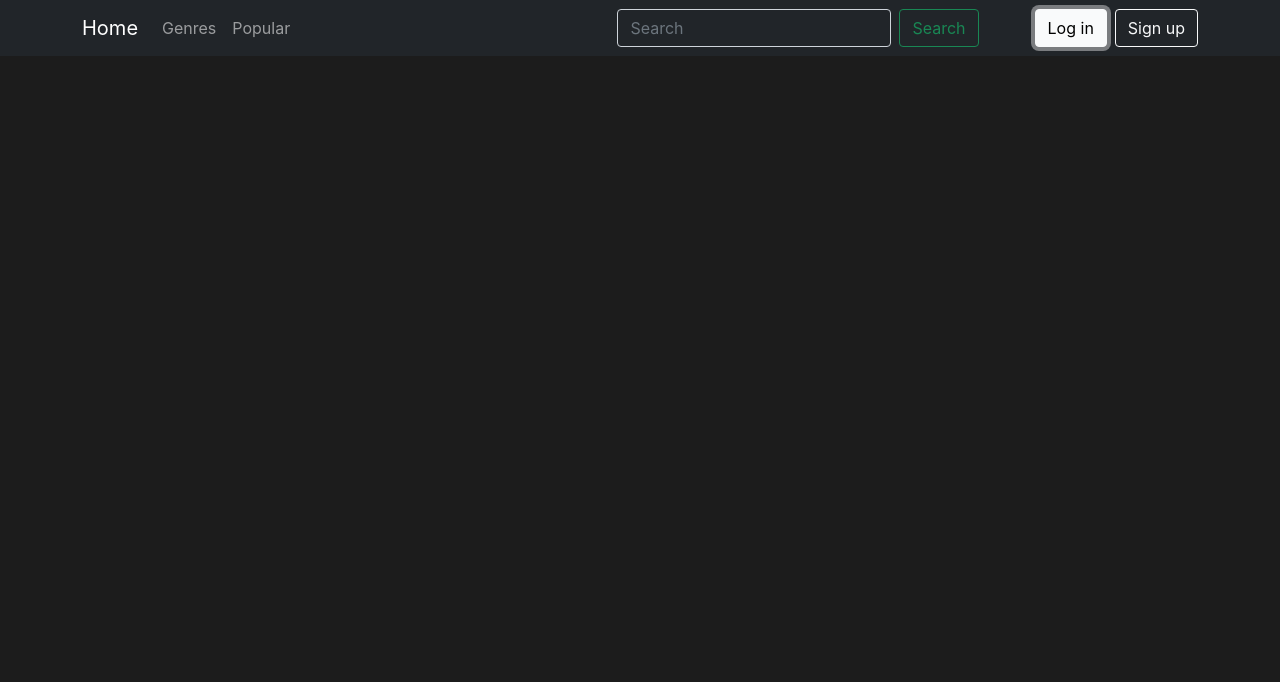
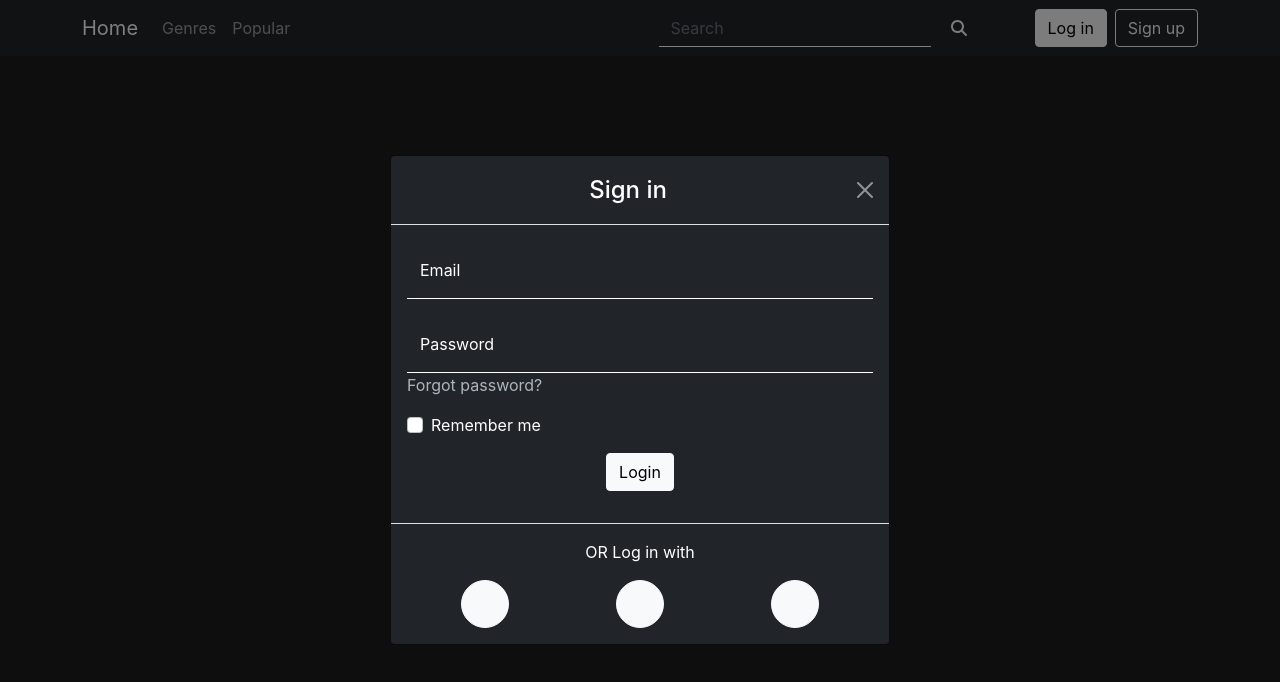
Before and after one commit to AlessandroCanossa/tec-web-project, a Next.js app in the folder frontend/: page / in a window 1280 px wide. Both pictures are taken after a click on the button "Log in". Shown: the top 682 px of the page. Built offline with nearby package versions, Linux system fonts and the light colour scheme.

Commit message:
created login modal

```diff
--- /dev/null
+++ b/frontend/components/modals/login.tsx
@@ -0,0 +1,146 @@
+import { FontAwesomeIcon } from "@fortawesome/react-fontawesome";
+import Link from "next/link";
+import {
+  Button,
+  Container,
+  FloatingLabel,
+  Form,
+  Modal,
+  Row,
+  Col,
+} from "react-bootstrap";
+import Image from "next/image";
+
+const LoginModal = ({ ...props }) => {
+  return (
+    <Modal
+      {...props}
+      backdrop="static"
+      aria-labelledby="contained-modal-title-vcenter"
+      centered
+      contentClassName="bg-dark text-white"
+    >
+      <Modal.Header closeButton closeVariant="white">
+        <Modal.Title
+          id="contained-modal-title-vcenter"
+          style={{ marginLeft: "auto" }}
+        >
+          Sign in
+        </Modal.Title>
+      </Modal.Header>
+      <Modal.Body>
+        <Form action="/">
+          <FloatingLabel label="Email" className="mb-3" controlId="formEmail">
+            <Form.Control
+              type="email"
+              placeholder="Email"
+              className="validate bg-dark text-white"
+              style={{
+                border: 0,
+                borderBottom: "1px solid",
+                borderRadius: 0,
+              }}
+            />
+          </FloatingLabel>
+          <FloatingLabel
+            label="Password"
+            className="mb-3"
+            controlId="formPassword"
+          >
+            <Form.Control
+              type="password"
+              placeholder="Password"
+              className="validate bg-dark text-white"
+              style={{ border: 0, borderBottom: "1px solid", borderRadius: 0 }}
+            />
+            <Link href="#">
+              <a style={{ color: "#adb5bd" }}>Forgot password?</a>
+            </Link>
+          </FloatingLabel>
+
+          <Form.Group className="mb-3" controlId="formBasicCheckbox">
+            <Form.Check type="checkbox" label="Remember me" />
+          </Form.Group>
+          <Form.Group className="mb-3 text-center" controlId="formLoginButton">
+            <Button
+              type="submit"
+              variant="light"
+              className="btn-block "
+              style={{ marginLeft: "auto" }}
+              onClick={props.onHide}
+            >
+              Login
+            </Button>
+          </Form.Group>
+        </Form>
+      </Modal.Body>
+      <Modal.Footer
+        className="justify-content-center"
+        // style={{ display: "block" }}
+      >
+        <Container fluid>
+          <Row className="justify-content-md-center">
+            <Col className="text-center">
+              <p>OR Log in with</p>
+            </Col>
+          </Row>
+          <Row className="justify-content-md-center">
+            <Col className="text-center">
+              <Link href="/">
+                <Button
+                  variant="light"
+                  style={{
+                    borderRadius: "100%",
+                    height: "3rem",
+                    width: "3rem",
+                  }}
+                >
+                  <FontAwesomeIcon
+                    icon={"fa-brands fa-google"}
+                    style={{ height: "1.5em" }}
+                  />
+                </Button>
+              </Link>
+            </Col>
+            <Col className="text-center">
+              <Link href="/">
+                <Button
+                  variant="light"
+                  style={{
+                    borderRadius: "100%",
+                    height: "3rem",
+                    width: "3rem",
+                  }}
+                >
+                  <FontAwesomeIcon
+                    icon={"fa-brands fa-facebook-f"}
+                    style={{ height: "1.5em" }}
+                  />
+                </Button>
+              </Link>
+            </Col>
+            <Col className="text-center">
+              <Link href="/">
+                <Button
+                  variant="light"
+                  style={{
+                    borderRadius: "100%",
+                    height: "3rem",
+                    width: "3rem",
+                  }}
+                >
+                  <FontAwesomeIcon
+                    icon={"fa-brands fa-twitter"}
+                    style={{ height: "1.5em" }}
+                  />
+                </Button>
+              </Link>
+            </Col>
+          </Row>
+        </Container>
+      </Modal.Footer>
+    </Modal>
+  );
+};
+
+export default LoginModal;
--- a/frontend/components/navbar.tsx
+++ b/frontend/components/navbar.tsx
@@ -7,11 +7,16 @@ import Button from "react-bootstrap/Button";
 import FormControl from "react-bootstrap/FormControl";
 
 import { FontAwesomeIcon } from "@fortawesome/react-fontawesome";
-import { faUser } from "@fortawesome/free-solid-svg-icons";
+import { faUser, faSearch } from "@fortawesome/free-solid-svg-icons";
+import { useState } from "react";
 
-const logged = false;
+import LoginModal from "./modals/login";
+
+let logged = false;
 
 const MyNavbar = () => {
+  const [modalShow, setModalShow] = useState(false);
+
   return (
     <Navbar bg="dark" variant="dark">
       <Container>
@@ -32,23 +37,32 @@ const MyNavbar = () => {
             type="search"
             placeholder="Search"
             className="me-2 bg-dark text-white"
+            style={{border: 0, borderBottom: '1px solid', borderRadius: 0}}
           />
-          <Button type="submit" variant="outline-success" className="me-2">
-            Search
+          <Button type="submit" variant="outline-light" className="me-2" style={{border: 0}}>
+            <FontAwesomeIcon icon={faSearch}/>
           </Button>
         </Form>
+
 
         {logged ? (
           <Link href="/account">
             <Button variant="outline-light">
               <FontAwesomeIcon icon={faUser} className="me-2"></FontAwesomeIcon>
-              Username
+              <span>Username</span>
             </Button>
           </Link>
         ) : (
           <>
-            <Button variant="light" className="me-2">Log in</Button>
+            <Button
+              variant="light"
+              className="me-2"
+              onClick={() => setModalShow(true)}
+            >
+              Log in
+            </Button>
             <Button variant="outline-light">Sign up</Button>
+            <LoginModal show={modalShow} onHide={() => setModalShow(false)}/>
           </>
         )}
       </Container>
```
